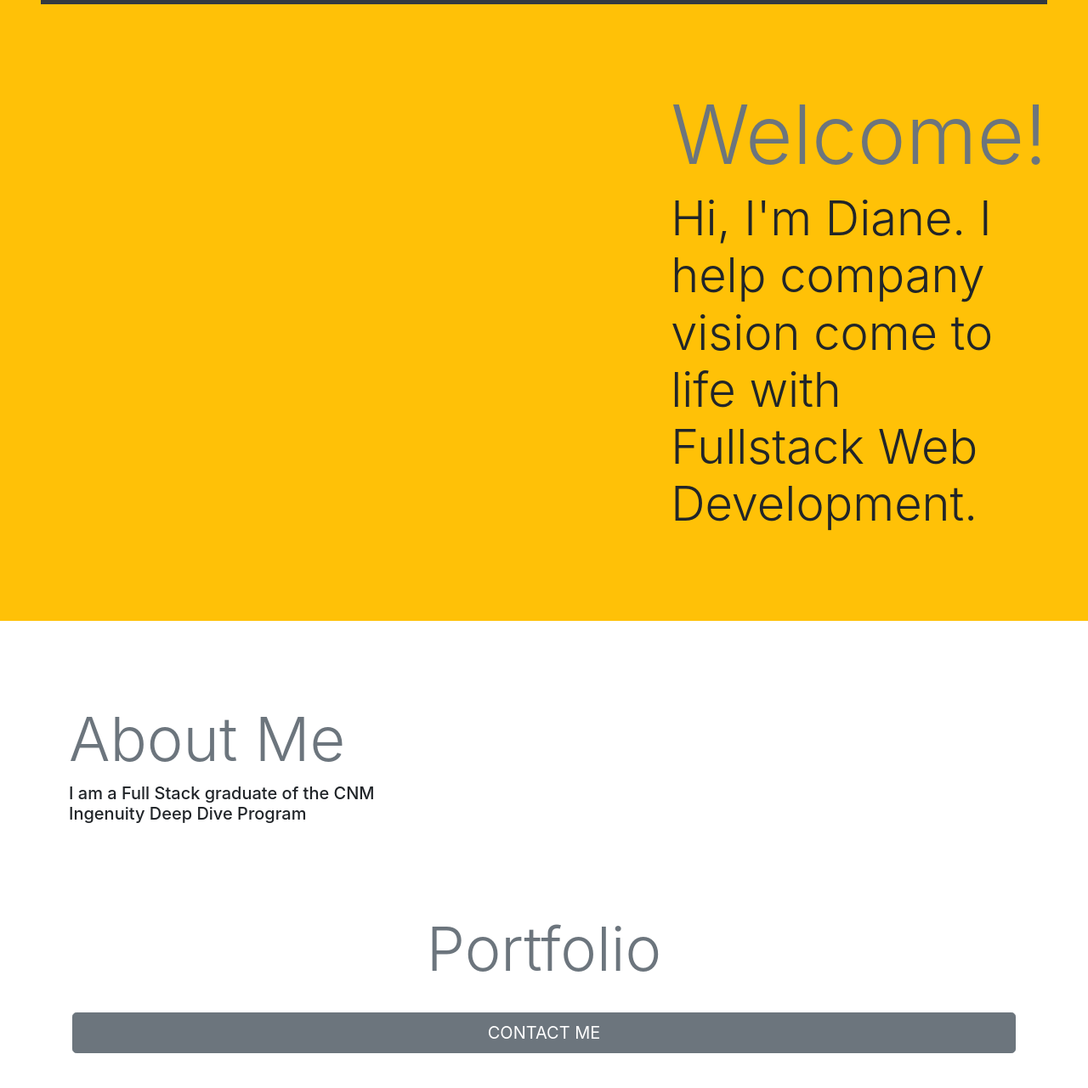
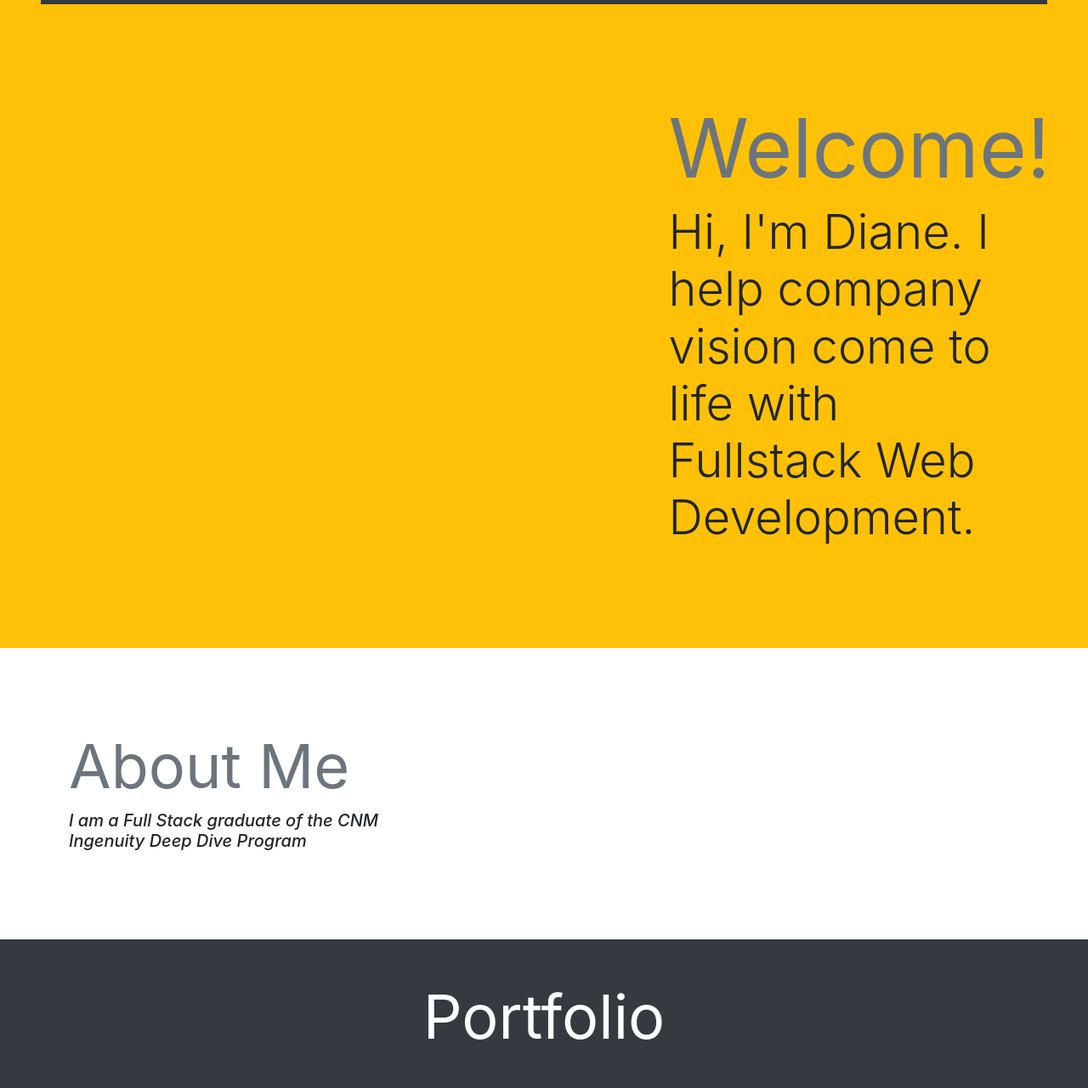
Before and after one commit to dianeaguilar/my-pwp-diane-aguilar, a plain HTML site: page public_html/documentation/milestone-3.html in a window 1280 px wide. Shown: the part 99-1380 px from the top of the page at 85% size. Before the commit the page ends 1339 px from the top, so only its background shows below. Drawn offline with nearby package versions, Linux system fonts and the light colour scheme.

Commit message:
edited milestone 3

```diff
--- a/public_html/documentation/milestone-3.html
+++ b/public_html/documentation/milestone-3.html
@@ -19,27 +19,27 @@
 			<div class="collapse navbar-collapse form-inline justify-content-end" id="navbarNav">
 				<ul class="navbar-nav">
 					<li class="nav-item active">
-						<a class="nav-link" href="#">Welcome</a>
+						<a class="nav-link" href="#welcome">Welcome</a>
 					</li>
 					<li class="nav-item">
-						<a class="nav-link" href="#">About Me</a>
+						<a class="nav-link" href="#about">About Me</a>
 					</li>
 					<li class="nav-item">
-						<a class="nav-link" href="#">Portfolio</a>
+						<a class="nav-link" href="#portfolio">Portfolio</a>
 					</li>
 					<li class="nav-item">
-						<a class="nav-link" href="#">Contact</a>
+						<a class="nav-link" href="#contact">Contact</a>
 					</li>
 				</ul>
 			</div>
 		</nav>
 	</div>
-	<div class="welcome" p-5>
+	<div class="welcome p-3">
 		<div class="row">
 			<div class="col-md-5"></div>
 			<div class="col-md-2"></div>
 			<div class="col-md-5 p-5">
-				<h1 class="display-1 text-secondary">Welcome!</h1>
+				<h1 class="display-1 text-secondary font-weight-normal" id="welcome">Welcome!</h1>
 				<h3 class="display-4">Hi, I'm Diane. I help company vision come to life with Fullstack Web Development.</h3>
 			</div>
 		</div>
@@ -48,8 +48,8 @@
 	<div class="aboutme p-5">
 		<div class="row">
 			<div class="col-md-5 p-5">
-			<h1 class="display-3 text-secondary">About Me</h1>
-			<h5 class="display-5 text-italic">I am a Full Stack graduate of the CNM Ingenuity Deep Dive Program</h5>
+			<h1 class="display-3 text-secondary font-weight-normal" id="about">About Me</h1>
+			<h5 class="display-5 font-italic">I am a Full Stack graduate of the CNM Ingenuity Deep Dive Program</h5>
 			</div>
 			<div class="col-md-2"></div>
 			<div class="col-md-5"></div>
@@ -63,10 +63,10 @@
 	</div>
 </div>
 </div>
-<div class="container" id="Profile">
+<div class="container-fluid bg-dark p-5">
 	<div class="row">
 		<div class="col-md-12">
-			<h1 class="display-3 text-secondary text-center">Portfolio</h1>
+			<h1 class="display-3 text-white text-center font-weight-normal" id="portfolio">Portfolio</h1>
 		</div>
 		<div class="col-md-4">
 			<img>
@@ -80,10 +80,10 @@
 	</div>
 </div>
 <div>
-	<div class="container">
+	<div class="container-fluid bg-warning p-5">
 		 <div class="row">
 			 <div class="col-md-12">
-				 <button type="button" class="btn btn-secondary btn-lg btn-block">CONTACT ME</button>
+				 <button type="button" class="btn btn-secondary btn-lg btn-block" id="contact">CONTACT ME</button>
 			 </div>
 		 </div>
 	</div>
```
